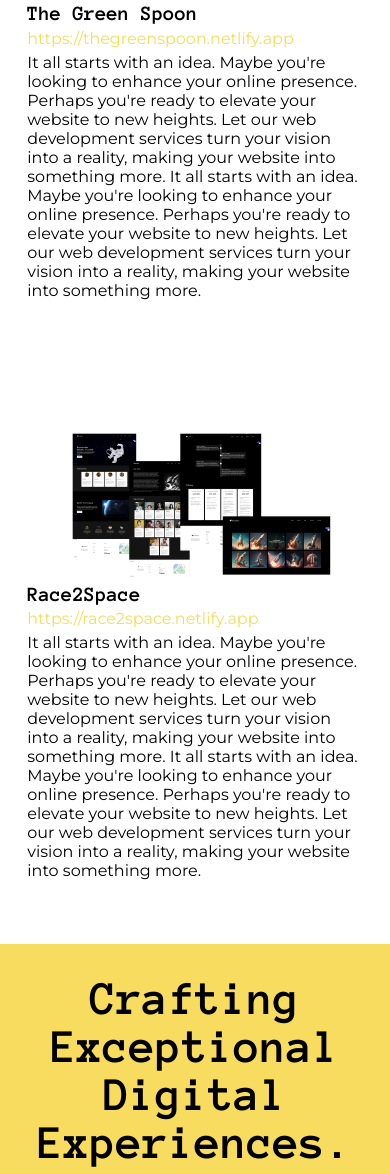
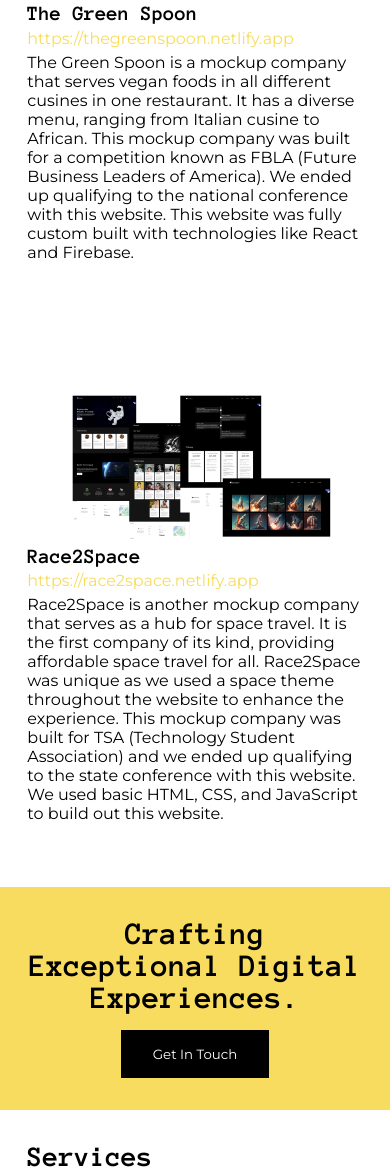
Before and after one commit to Saakshith/PixelHatcheryWebSolutions, a plain HTML site: page index.html in a window 390 px wide. Shown: the part 1355-2529 px from the top of the page. Drawn offline with nearby package versions, Linux system fonts and the light colour scheme.

Commit message:
added copy

```diff
--- a/index.html
+++ b/index.html
@@ -7,6 +7,7 @@
     <title>Pixel Hatchery Web Solutions</title>
     <meta name="description"
         content="It all starts with an idea. Maybe you're looking to enhance your online presence. Perhaps you're ready to elevate your website to new heights. Let our web development services turn your vision into a reality, making your website into something more.">
+    <link rel="shortcut icon" href="logo.png" type="image/x-icon">
     <link rel="stylesheet" href="style.css">
 </head>
 
@@ -53,12 +54,9 @@
                 <div class="work-bottom">
                     <h3 class="work-title">The Green Spoon</h3>
                     <h4 class="work-url"><a href="https://thegreenspoon.netlify.app">https://thegreenspoon.netlify.app</a></h4>
-                    <p class="work-description">It all starts with an idea. Maybe you're looking to enhance your online
-                        presence. Perhaps you're ready to elevate your website to new heights. Let our web development
-                        services turn your vision into a reality, making your website into something more. It all starts
-                        with an idea. Maybe you're looking to enhance your online presence. Perhaps you're ready to
-                        elevate your website to new heights. Let our web development services turn your vision into a
-                        reality, making your website into something more.</p>
+                    <p class="work-description">
+                        The Green Spoon is a mockup company that serves vegan foods in all different cusines in one restaurant. It has a diverse menu, ranging from Italian cusine to African. This mockup company was built for a competition known as FBLA (Future Business Leaders of America). We ended up qualifying to the national conference with this website. This website was fully custom built with technologies like React and Firebase.
+                    </p>
                 </div>
             </div>
             <div class="work">
@@ -66,12 +64,7 @@
                 <div class="work-bottom">
                     <h3 class="work-title">Race2Space</h3>
                     <h4 class="work-url"><a href="https://race2space.netlify.app">https://race2space.netlify.app</a></h4>
-                    <p class="work-description">It all starts with an idea. Maybe you're looking to enhance your online
-                        presence. Perhaps you're ready to elevate your website to new heights. Let our web development
-                        services turn your vision into a reality, making your website into something more. It all starts
-                        with an idea. Maybe you're looking to enhance your online presence. Perhaps you're ready to
-                        elevate your website to new heights. Let our web development services turn your vision into a
-                        reality, making your website into something more.</p>
+                    <p class="work-description">Race2Space is another mockup company that serves as a hub for space travel. It is the first company of its kind, providing affordable space travel for all. Race2Space was unique as we used a space theme throughout the website to enhance the experience. This mockup company was built for TSA (Technology Student Association) and we ended up qualifying to the state conference with this website. We used basic HTML, CSS, and JavaScript to build out this website.</p>
                 </div>
             </div>
         </section>
@@ -87,22 +80,22 @@
                 <div class="service">
                     <img src="./web-design.png" alt="" class="service-icon">
                     <h3 class="service-title">Web Design</h3>
-                    <p class="service-description">It all starts with an idea. Maybe you're looking to enhance your online presence. Perhaps you're ready to elevate your website to new heights.</p>
+                    <p class="service-description">Our web design service is tailored to your unique brand identity and business goals, ensuring that your website not only looks stunning but also provides an intuitive and seamless user experience. From eye-catching layouts to responsive design, we will work closely with you to bring your vision to life and create a digital masterpiece that leaves a lasting impression on your audience.</p>
                 </div>
                 <div class="service">
                     <img src="./web-development.png" alt="" class="service-icon">
                     <h3 class="service-title">Web Development</h3>
-                    <p class="service-description">It all starts with an idea. Maybe you're looking to enhance your online presence. Perhaps you're ready to elevate your website to new heights.</p>
+                    <p class="service-description">Our web development service is focused on turning your ideas into functional and scalable web solutions that drive business growth. From custom web applications to e-commerce platforms, we utilize the latest technologies and best practices to build robust and high-performance websites that meet your specific needs. Whether you're a startup or an established enterprise, we bring your digital vision to reality.</p>
                 </div>
                 <div class="service">
                     <img src="./branding.png" alt="" class="service-icon">
                     <h3 class="service-title">Branding</h3>
-                    <p class="service-description">It all starts with an idea. Maybe you're looking to enhance your online presence. Perhaps you're ready to elevate your website to new heights.</p>
+                    <p class="service-description">Your brand is more than just a logo, it's the essence of your business. From logo design and visual assets to brand guidelines and messaging, we will work closely with you to develop a cohesive and compelling brand identity that sets you apart from the competition and builds trust and loyalty with your customers.</p>
                 </div>
                 <div class="service">
                     <img src="./domain-hosting.png" alt="" class="service-icon">
                     <h3 class="service-title">Domain/Hosting</h3>
-                    <p class="service-description">It all starts with an idea. Maybe you're looking to enhance your online presence. Perhaps you're ready to elevate your website to new heights.</p>
+                    <p class="service-description">We provide reliable and secure domain and hosting services to ensure that your website is always up and running smoothly. Our domain registration service makes it easy to find and register the perfect domain name for your business, while our hosting solutions offer fast, reliable, and scalable hosting plans tailored to your specific needs.</p>
                 </div>
             </div>
         </section>
--- a/style.css
+++ b/style.css
@@ -283,7 +283,7 @@ nav ul{
 
 .yellow-section h1{
     font-family: var(--accent-font);
-    font-size: clamp(3rem, 2.5vw, 5rem);
+    font-size: clamp(2rem, 2.5vw, 5rem);
     text-align: center;
 }
 
@@ -306,7 +306,7 @@ nav ul{
 }
 
 .service{
-    height: 390px;
+    height: 460px;
     width: 350px;
     display: flex;
     flex-direction: column;
```
